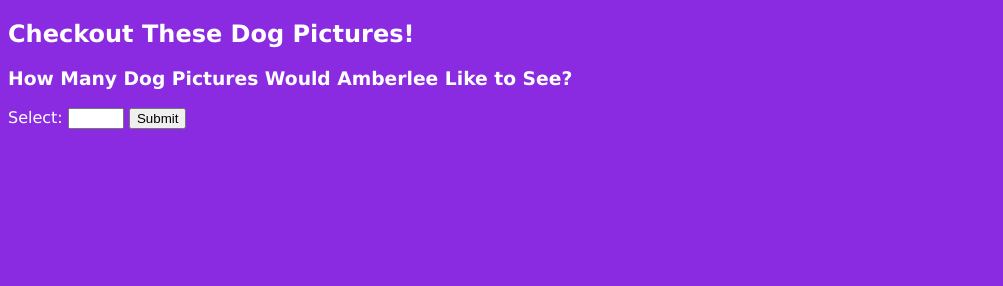
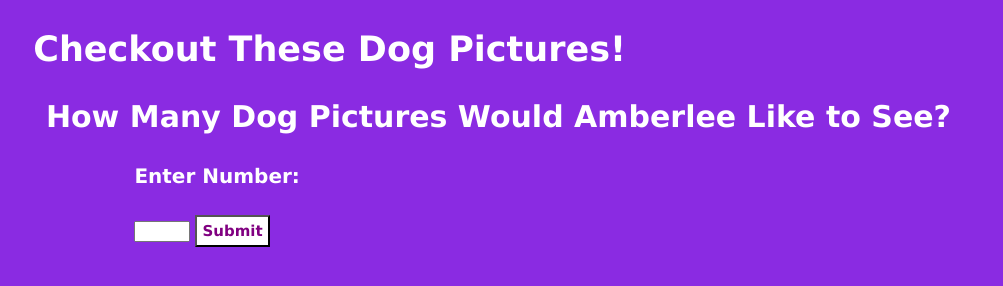
Before and after one commit to apullenb/Dog-App, a plain HTML site: page index.html in a window 1280 px wide. Shown: the whole page, without its empty margins (0-1003 px from the left). Drawn offline with nearby package versions, Linux system fonts and the light colour scheme.

Commit message:
edit css

```diff
--- a/index.css
+++ b/index.css
@@ -1,10 +1,36 @@
+
+
  body {
+    flex: auto;
     background-color: blueviolet;
     font-family: Verdana, Geneva, Tahoma, sans-serif;
     color: white;
     }
 
+h2 {
+    margin-left: 2% ;
+    font-size: 35px;
+}
+h3 {
+    font-size: 30px;
+    margin-left: 3% ;
+}
 
+h4 {
+    font-size: 20px;
+}
+  .button {
+    padding: 5px;
+    font-family: Verdana, Geneva, Tahoma, sans-serif;
+    font-size: 15px;
+    font-weight: bold;
+    color: purple;
+    background-color: white;
+
+}
+form {
+    margin-left: 10%;
+}
 section {
     padding-top: 15px;
     width: 80%;
--- a/index.html
+++ b/index.html
@@ -12,9 +12,9 @@
     <main>
         <h3>How Many Dog Pictures Would Amberlee Like to See?</h3>
         <form>
-        <label for="pics">Select:</label>
+        <label for="pics"><h4>Enter Number:</h4></label>
         <input type="number" id="pics" name="pics" min="1" max="50">
-        <input type="submit">
+        <input type="submit" class="button">
         </form>
         <section></section>
     </main>
```
